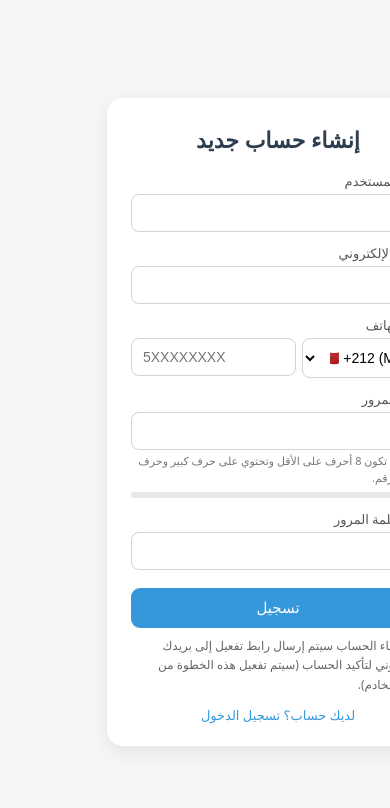
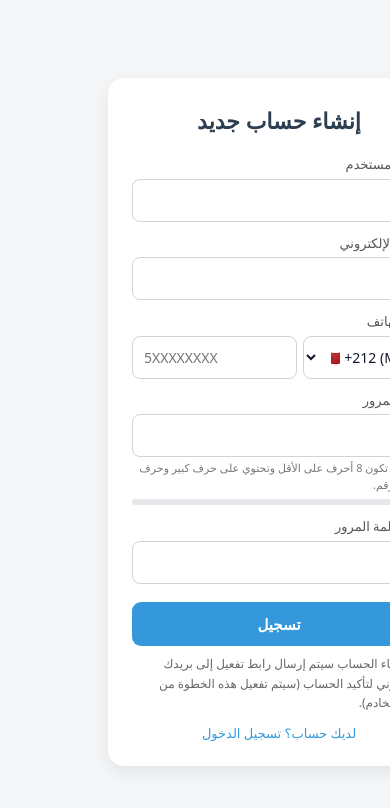
Before and after one commit to Yassinehmd67/currency-exchange-app, a Flask app: page /register in a window 390 px wide. Shown: the top 808 px of the page. Run offline with Flask 3, Linux system fonts and the light colour scheme; some libraries are stand-ins or nearby versions.

Commit message:
Improve global styles and mobile responsiveness

```diff
--- a/templates/about.html
+++ b/templates/about.html
@@ -3,6 +3,7 @@
 <head>
   <meta charset="utf-8"/>
   <meta name="viewport" content="width=device-width,initial-scale=1"/>
+  <link rel="stylesheet" href="{{ url_for('static', filename='css/style.css') }}">
   <title>{{ t('about_app') }}</title>
   <style>
     body{
--- a/templates/admin_bot_balance.html
+++ b/templates/admin_bot_balance.html
@@ -3,6 +3,7 @@
 <head>
   <meta charset="utf-8">
   <meta name="viewport" content="width=device-width, initial-scale=1">
+  <link rel="stylesheet" href="{{ url_for('static', filename='css/style.css') }}">
   <title>إدارة رصيد البوت</title>
   <style>
     body{font-family:system-ui;background:#0b1220;color:#e7eefc;margin:0;padding:20px}
--- a/templates/admin_deposits.html
+++ b/templates/admin_deposits.html
@@ -2,6 +2,8 @@
 <html lang="ar">
 <head>
   <meta charset="utf-8" />
+  <meta name="viewport" content="width=device-width,initial-scale=1"/>
+  <link rel="stylesheet" href="{{ url_for('static', filename='css/style.css') }}">
   <title>لوحة شحنات Binance</title>
   <style>
     body {
--- a/templates/admin_overview.html
+++ b/templates/admin_overview.html
@@ -3,6 +3,7 @@
 <head>
   <meta charset="utf-8">
   <meta name="viewport" content="width=device-width,initial-scale=1" />
+  <link rel="stylesheet" href="{{ url_for('static', filename='css/style.css') }}">
   <title>{{ t('admin_panel') }}</title>
   <style>
     body { font-family: 'Cairo', system-ui, sans-serif; margin:0; padding:20px; background:#fbfbfb;
--- a/templates/admin_withdrawals.html
+++ b/templates/admin_withdrawals.html
@@ -2,8 +2,9 @@
 <html lang="{{ session.get('lang','ar') }}">
 <head>
   <meta charset="utf-8">
+  <meta name="viewport" content="width=device-width,initial-scale=1"/>
+  <link rel="stylesheet" href="{{ url_for('static', filename='css/style.css') }}">
   <title>طلبات السحب (أدمن)</title>
-  <meta name="viewport" content="width=device-width,initial-scale=1">
   <style>
     body{
       font-family:system-ui,"Cairo",sans-serif;
--- a/templates/dashboard.html
+++ b/templates/dashboard.html
@@ -2,6 +2,8 @@
 <html lang="{{ session.get('lang','ar') }}">
 <head>
   <meta charset="UTF-8">
+  <meta name="viewport" content="width=device-width,initial-scale=1"/>
+  <link rel="stylesheet" href="{{ url_for('static', filename='css/style.css') }}">
   <title>{{ t('withdrawals') }}</title>
 
   <style>
--- a/templates/forgot_password.html
+++ b/templates/forgot_password.html
@@ -2,6 +2,8 @@
 <html lang="{{ session.get('lang','ar') }}">
 <head>
     <meta charset="UTF-8">
+    <meta name="viewport" content="width=device-width,initial-scale=1"/>
+    <link rel="stylesheet" href="{{ url_for('static', filename='css/style.css') }}">
     <title>{{ 'Reset password' if session.get('lang')=='en' else 'إعادة تعيين كلمة المرور' }}</title>
     <style>
         body{
--- a/templates/index.html
+++ b/templates/index.html
@@ -2,6 +2,8 @@
 <html lang="{{ session.get('lang', 'ar') }}">
 <head>
     <meta charset="UTF-8">
+    <meta name="viewport" content="width=device-width,initial-scale=1"/>
+    <link rel="stylesheet" href="{{ url_for('static', filename='css/style.css') }}">
     <title>
         {% if session.get('lang') == 'en' %}
             Dashboard
--- a/templates/link_telegram.html
+++ b/templates/link_telegram.html
@@ -2,7 +2,8 @@
 <html lang="{{ session.get('lang','ar') }}">
 <head>
   <meta charset="UTF-8" />
-  <meta name="viewport" content="width=device-width, initial-scale=1.0"/>
+  <meta name="viewport" content="width=device-width, initial-scale=1">
+  <link rel="stylesheet" href="{{ url_for('static', filename='css/style.css') }}">
   <title>
     {% if session.get('lang') == 'en' %}Link Telegram{% else %}ربط تيليجرام{% endif %}
   </title>
--- a/templates/login.html
+++ b/templates/login.html
@@ -3,6 +3,8 @@
 <html lang="{{ session.get('lang','ar') }}">
 <head>
     <meta charset="UTF-8">
+    <meta name="viewport" content="width=device-width,initial-scale=1"/>
+    <link rel="stylesheet" href="{{ url_for('static', filename='css/style.css') }}">
     <title>{{ 'Login' if session.get('lang')=='en' else 'تسجيل الدخول' }}</title>
 
     <style>
--- a/templates/notifications.html
+++ b/templates/notifications.html
@@ -3,6 +3,7 @@
 <head>
   <meta charset="utf-8"/>
   <meta name="viewport" content="width=device-width,initial-scale=1"/>
+  <link rel="stylesheet" href="{{ url_for('static', filename='css/style.css') }}">
   <title>{{ t('notifications') }}</title>
   <style>
     body{
--- a/templates/register.html
+++ b/templates/register.html
@@ -2,6 +2,8 @@
 <html lang="{{ session.get('lang','ar') }}">
 <head>
     <meta charset="UTF-8">
+    <meta name="viewport" content="width=device-width,initial-scale=1"/>
+    <link rel="stylesheet" href="{{ url_for('static', filename='css/style.css') }}">
     <title>{{ 'Register' if session.get('lang')=='en' else 'إنشاء حساب' }}</title>
 
     <style>
--- a/templates/reset_password.html
+++ b/templates/reset_password.html
@@ -2,6 +2,8 @@
 <html lang="{{ session.get('lang','ar') }}">
 <head>
     <meta charset="UTF-8">
+    <meta name="viewport" content="width=device-width,initial-scale=1"/>
+    <link rel="stylesheet" href="{{ url_for('static', filename='css/style.css') }}">
     <title>{{ 'Set new password' if session.get('lang')=='en' else 'تعيين كلمة مرور جديدة' }}</title>
     <style>
         body{
--- a/templates/support.html
+++ b/templates/support.html
@@ -5,6 +5,7 @@
 <head>
   <meta charset="utf-8" />
   <meta name="viewport" content="width=device-width,initial-scale=1" />
+  <link rel="stylesheet" href="{{ url_for('static', filename='css/style.css') }}">
   <title>{{ t('support') }}</title>
 
   <style>
--- a/templates/transactions.html
+++ b/templates/transactions.html
@@ -3,6 +3,7 @@
 <head>
   <meta charset="utf-8"/>
   <meta name="viewport" content="width=device-width,initial-scale=1"/>
+  <link rel="stylesheet" href="{{ url_for('static', filename='css/style.css') }}">
   <title>{{ t('recent_transactions') }}</title>
   <style>
     body{
```
